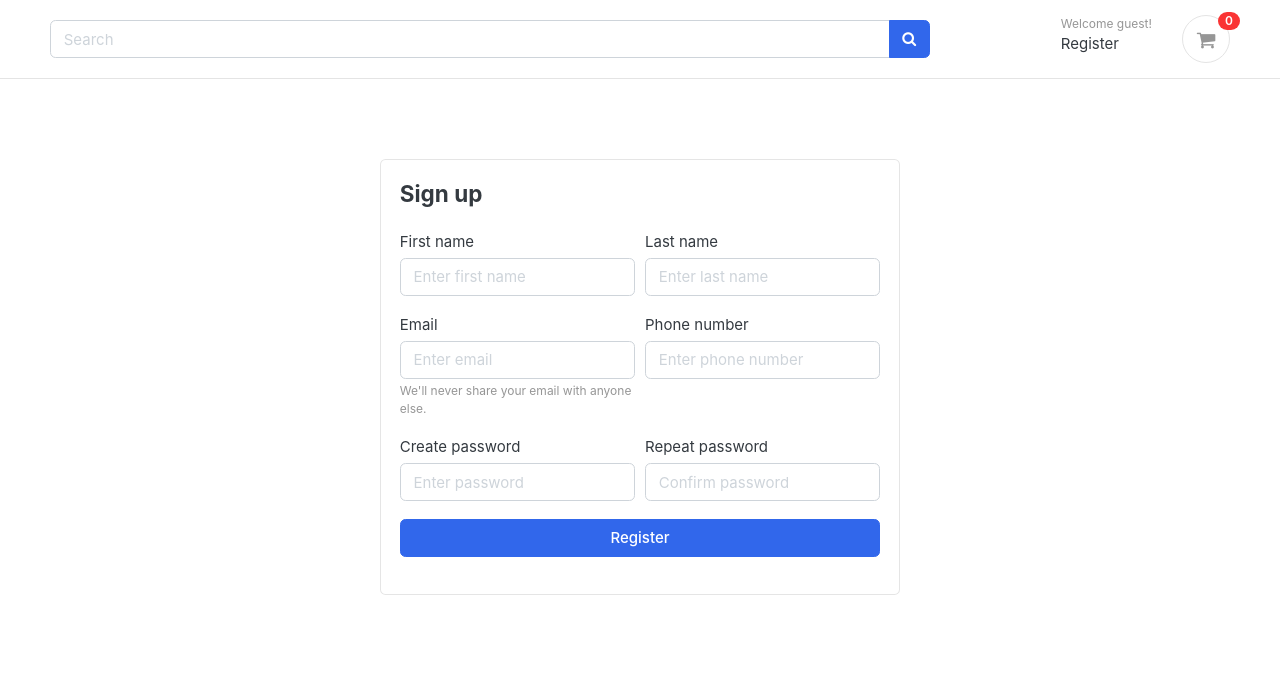
After one commit to dustinphamrepos/BestChoice, a Django app: page /accounts/register/ in a window 1280 px wide. The commit adds this page. Shown: the top 679 px of the page. Run offline with Django 4.2, Linux system fonts and the light colour scheme; data that the repository does not hold is empty; some libraries are stand-ins or nearby versions; some web fonts are replaced.

Commit message:
#11: Register

```diff
--- /dev/null
+++ b/accounts/forms.py
@@ -0,0 +1,34 @@
+from django import forms
+
+from .models import Account
+
+class RegistrationForm(forms.ModelForm):
+  first_name = forms.CharField(max_length=100)
+  last_name = forms.CharField(max_length=100)
+  phone_number = forms.CharField(max_length=50)
+  email = forms.EmailField(max_length=50)
+  password = forms.CharField(widget=forms.PasswordInput(attrs={'placeholder': 'Enter password'}))
+  confirm_password = forms.CharField(widget=forms.PasswordInput(attrs={'placeholder': 'Confirm password'}))
+  codes_for_integrityerror = (
+    1062,
+  )
+  class Meta:
+    model = Account
+    fields = ['first_name', 'last_name', 'phone_number', 'email', 'password']
+
+  def __init__(self, *args, **kwargs):
+    super(RegistrationForm, self).__init__(*args, **kwargs)
+    self.fields['first_name'].widget.attrs['placeholder'] = 'Enter first name'
+    self.fields['last_name'].widget.attrs['placeholder'] = 'Enter last name'
+    self.fields['phone_number'].widget.attrs['placeholder'] = 'Enter phone number'
+    self.fields['email'].widget.attrs['placeholder'] = 'Enter email'
+    for field in self.fields:
+      self.fields[field].widget.attrs['class'] = 'form-control'
+
+  def clean(self):
+    cleaned_data = super(RegistrationForm, self).clean()
+    password = cleaned_data.get('password')
+    confirm_password = cleaned_data.get('confirm_password')
+
+    if password != confirm_password:
+      raise forms.ValidationError('Password does not match!')
--- a/accounts/models.py
+++ b/accounts/models.py
@@ -42,7 +42,7 @@ class Account(AbstractBaseUser):
     last_name = models.CharField(max_length=50)
     username = models.CharField(max_length=50, unique=True)
     email = models.EmailField(max_length=100, unique=True)
-    phone_number = models.CharField(max_length=50, unique=True)
+    phone_number = models.CharField(max_length=50)
 
     date_joined = models.DateTimeField(auto_now_add=True)
     last_login = models.DateTimeField(auto_now_add=True)
--- /dev/null
+++ b/accounts/urls.py
@@ -0,0 +1,6 @@
+from django.urls import path
+from . import views
+
+urlpatterns = [
+  path('register/', views.register, name='register'),
+]
--- a/accounts/views.py
+++ b/accounts/views.py
@@ -1,3 +1,30 @@
-from django.shortcuts import render
+
+from django.shortcuts import redirect, render
+from django.contrib import messages
+from .models import Account
+from .forms import RegistrationForm
 
 # Create your views here.
+def register(request):
+  if request.method == 'POST':
+    form = RegistrationForm(request.POST)
+    if form.is_valid():
+      first_name = form.cleaned_data['first_name']
+      last_name = form.cleaned_data['last_name']
+      email = form.cleaned_data['email']
+      phone_number = form.cleaned_data['phone_number']
+      password = form.cleaned_data['password']
+      username = email.split('@')[0]
+
+      user = Account.objects.create_user(first_name=first_name, last_name=last_name, email=email, username=username, password=password)
+      user.phone_number = phone_number
+      user.save()
+      return redirect('register')
+    else:
+      messages.error(request=request, message="Register failed!")
+  else:
+    form = RegistrationForm()
+  context = {
+    'form': form,
+  }
+  return render(request, 'accounts/register.html', context=context)
--- a/best_choice/urls.py
+++ b/best_choice/urls.py
@@ -27,4 +27,5 @@ urlpatterns = [
     path('', views.home, name='home'),
     path('store/', include('store.urls')),
     path('carts/', include('carts.urls')),
+    path('accounts/', include('accounts.urls')),
 ] + static(settings.MEDIA_URL, document_root=settings.MEDIA_ROOT)
--- /dev/null
+++ b/templates/accounts/register.html
@@ -0,0 +1,52 @@
+{% extends 'base.html' %}
+{% load static %}
+
+{% block content %}
+<section class="section-content padding-y">
+    <div class="card mx-auto" style="max-width:520px; margin-top:40px;">
+        <article class="card-body">
+            <header class="mb-4">
+                <h4 class="card-title">Sign up</h4>
+            </header>
+            <form action="{% url 'register' %}" method="POST">
+                {% csrf_token %}
+                <div class="form-row">
+                    <div class="col form-group">
+                        <label>First name</label>
+                        {{ form.first_name }}
+                    </div>
+                    <div class="col form-group">
+                        <label>Last name</label>
+                        {{ form.last_name }}
+                    </div>
+                </div>
+                <div class="form-row">
+                    <div class="form-group col-md-6">
+                        <label>Email</label><br />
+                        {{ form.email }}
+                        <small class="form-text text-muted">We'll never share your email with anyone else.</small>
+                    </div>
+                    <div class="form-group col-md-6">
+                        <label>Phone number</label>
+                        {{ form.phone_number }}
+                    </div>
+                </div>
+                <div class="form-row">
+                    <div class="form-group col-md-6">
+                        <label>Create password</label>
+                        {{ form.password }}
+                    </div>
+                    <div class="form-group col-md-6">
+                        <label>Repeat password</label>
+                        {{ form.confirm_password }}
+                    </div>
+                </div>
+                <div class="form-group">
+                    <button type="submit" class="btn btn-primary btn-block"> Register </button>
+                </div>
+            </form>
+        </article>
+    </div>
+    <br><br>
+</section>
+{% endblock %}
--- a/templates/includes/navbar.html
+++ b/templates/includes/navbar.html
@@ -18,6 +18,12 @@
                 </div>
                 <div class="col-lg-3 col-sm-6 col-8 order-2 order-lg-3">
                     <div class="d-flex justify-content-end mb-3 mb-lg-0">
+                        <div class="widget-header">
+                            <small class="title text-muted">Welcome guest!</small>
+                            <div>
+                                <a href="{% url 'register' %}"> Register</a>
+                            </div>
+                        </div>
                         <a href="{% url 'cart' %}" class="widget-header pl-3 ml-3">
                             <div class="icon icon-sm rounded-circle border">
                                 <i class="fa fa-shopping-cart"></i>
```
Also changed, not shown: accounts/migrations/0002_alter_account_phone_number.py (added).
